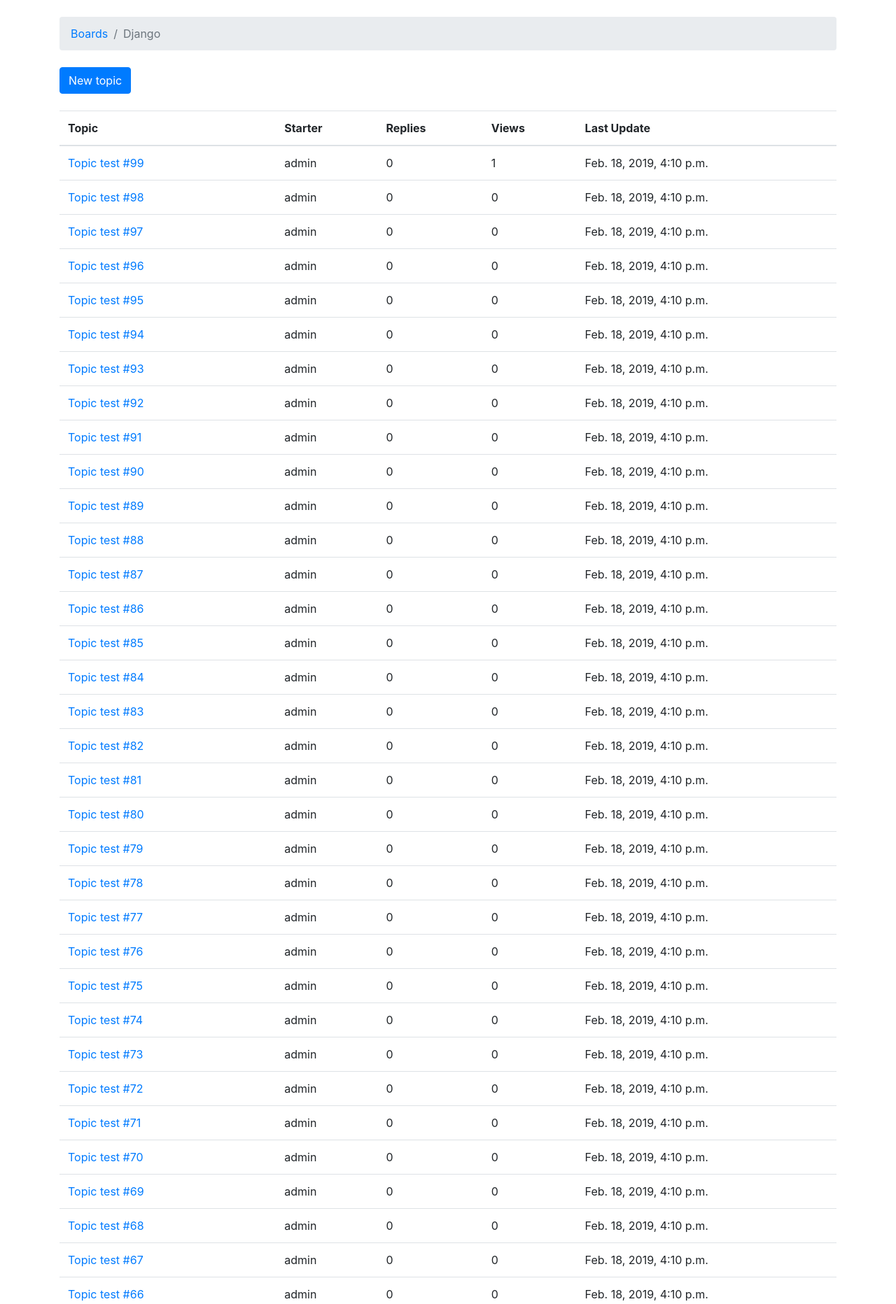
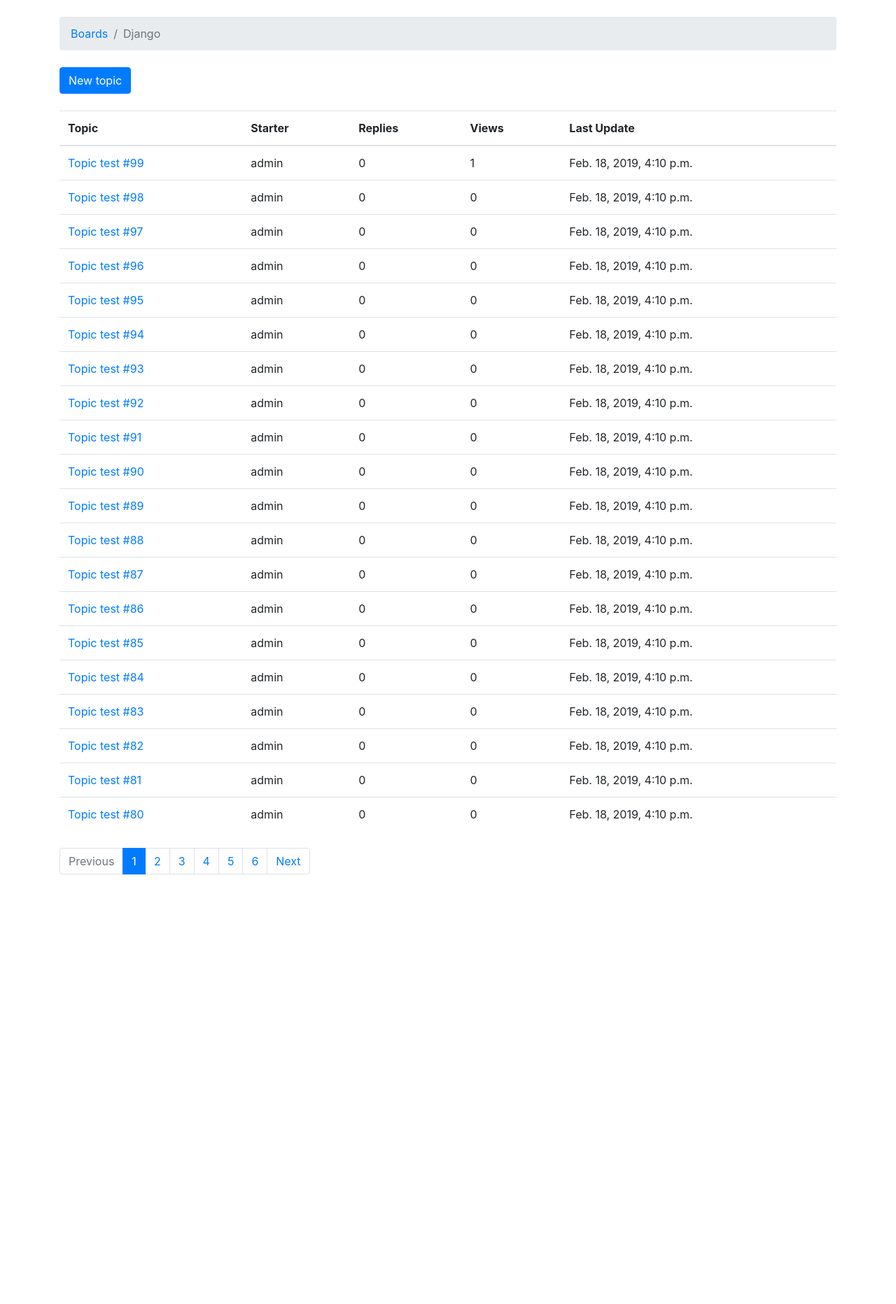
Before and after one commit to calindoran/DjangoBoards, a Django app: page /boards/1/ in a window 1280 px wide. Shown: the part 56-1920 px from the top of the page at 70% size. After the commit the page ends 1306 px from the top, so only its background shows below. Run offline with Django 3.2, Linux system fonts and the light colour scheme; data comes from the database, SQL or seed files in the repository; both versions use the stored data as it was after the commit; some libraries are stand-ins or nearby versions; some web fonts are replaced.

Commit message:
Part6, working to Reusable Paging

```diff
--- a/myproject/boards/views.py
+++ b/myproject/boards/views.py
@@ -4,20 +4,35 @@
 from django.http import HttpResponse
 from django.http import Http404
 from django.db.models import Count
+from django.utils import timezone
+from django.views.generic import UpdateView, ListView
+from django.utils.decorators import method_decorator
+from django.core.paginator import Paginator, EmptyPage, PageNotAnInteger
 
 from .forms import NewTopicForm, PostForm
 from .models import Board, Topic, Post
 
 # Create your views here.
 
-def home(request):
-    boards = Board.objects.all()
-    return render(request, 'home.html', {'boards': boards})
+class BoardListView(ListView):
+    model = Board
+    context_object_name = 'boards'
+    template_name = 'home.html'
 
-def board_topics(request, pk):
-    board = get_object_or_404(Board, pk=pk)
-    topics = board.topics.order_by('-last_updated').annotate(replies=Count('posts') - 1)
-    return render(request, 'topics.html', {'board': board, 'topics': topics})
+class TopicListView(ListView):
+    model = Topic
+    context_object_name = 'topics'
+    template_name = 'topics.html'
+    paginate_by = 20
+
+    def get_context_data(self, **kwargs):
+        kwargs['board'] = self.board
+        return super().get_context_data(**kwargs)
+
+    def get_queryset(self):
+        self.board = get_object_or_404(Board, pk=self.kwargs.get('pk'))
+        queryset = self.board.topics.order_by('-last_updated').annotate(replies=Count('posts') - 1)
+        return queryset
 
 @login_required
 def new_topic(request, pk):
@@ -59,3 +74,23 @@
     else:
         form = PostForm()
     return render(request, 'reply_topic.html', {'topic': topic, 'form': form})
+
+
+@method_decorator(login_required, name='dispatch')
+class PostUpdateView(UpdateView):
+    model = Post
+    fields = ('message', )
+    template_name = 'edit_post.html'
+    pk_url_kwarg = 'post_pk'
+    context_object_name = 'post'
+
+    def get_queryset(self):
+        queryset = super().get_queryset()
+        return queryset.filter(created_by=self.request.user)
+
+    def form_valid(self, form):
+        post = form.save(commit=False)
+        post.updated_by = self.request.user
+        post.updated_at = timezone.now()
+        post.save()
+        return redirect('topic_posts', pk=post.topic.board.pk, topic_pk=post.topic.pk)
--- a/myproject/myproject/urls.py
+++ b/myproject/myproject/urls.py
@@ -22,7 +22,7 @@
 from boards import views
 
 urlpatterns = [
-    url(r'^$', views.home, name='home'),
+    url(r'^$', views.BoardListView.as_view(), name='home'),
     url(r'^signup/$', accounts_views.signup, name='signup'),
     url(r'^login/$', auth_views.LoginView.as_view(template_name='login.html'), name='login'),
     url(r'^logout/$', auth_views.LogoutView.as_view(), name='logout'),
@@ -49,10 +49,12 @@
     url(r'^settings/password/done/$', auth_views.PasswordChangeDoneView.as_view(template_name='password_change_done.html'),
         name='password_change_done'),
 
-    url(r'^boards/(?P<pk>\d+)/$', views.board_topics, name='board_topics'),
+    url(r'^boards/(?P<pk>\d+)/$', views.TopicListView.as_view(), name='board_topics'),
     url(r'^boards/(?P<pk>\d+)/new/$', views.new_topic, name='new_topic'),
     url(r'^boards/(?P<pk>\d+)/topics/(?P<topic_pk>\d+)/$', views.topic_posts, name='topic_posts'),
     url(r'^boards/(?P<pk>\d+)/topics/(?P<topic_pk>\d+)/reply/$', views.reply_topic, name='reply_topic'),
+    url(r'^boards/(?P<pk>\d+)/topics/(?P<topic_pk>\d+)/posts/(?P<post_pk>\d+)/edit/$',
+        views.PostUpdateView.as_view(), name='edit_post'),
     url(r'^admin/', admin.site.urls),
 
 ]
--- a/myproject/templates/topic_posts.html
+++ b/myproject/templates/topic_posts.html
@@ -24,7 +24,7 @@
   <div class="card-body p-3">
     <div class="row">
       <div class="col-2">
-        <img src="{% static 'img/avatar.svg' %}" alt="{{ post.created_by.username }}" class="w-100">
+        <img src="{% static 'img/avatar.png' %}" alt="{{ post.created_by.username }}" class="w-100">
         <small>Posts: {{ post.created_by.posts.count }}</small>
       </div>
       <div class="col-10">
@@ -39,7 +39,7 @@
         {{ post.message }}
         {% if post.created_by == user %}
         <div class="mt-3">
-          <a href="#" class="btn btn-primary btn-sm" role="button">Edit</a>
+          <a href="{% url 'edit_post' post.topic.board.pk post.topic.pk post.pk %}" class="btn btn-primary btn-sm" role="button">Edit</a>
         </div>
         {% endif %}
       </div>
--- a/myproject/templates/topics.html
+++ b/myproject/templates/topics.html
@@ -14,7 +14,7 @@
   <a href="{% url 'new_topic' board.pk %}" class="btn btn-primary">New topic</a>
 </div>
 
-<table class="table">
+<table class="table mb-4">
   <thead class="thead-inverse">
     <tr>
       <th>Topic</th>
@@ -30,10 +30,52 @@
       <td><a href="{% url 'topic_posts' board.pk topic.pk %}">{{ topic.subject }}</a></td>
       <td>{{ topic.starter.username }}</td>
       <td>{{ topic.replies }}</td>
-      <td>{{ topic.views }}</td> <!-- here -->
+      <td>{{ topic.views }}</td>
       <td>{{ topic.last_updated }}</td>
     </tr>
     {% endfor %}
   </tbody>
 </table>
+
+{% if is_paginated %}
+<nav aria-label="Topics pagination" class="mb-4">
+  <ul class="pagination">
+    {% if page_obj.has_previous %}
+    <li class="page-item">
+      <a class="page-link" href="?page={{ page_obj.previous_page_number }}">Previous</a>
+    </li>
+    {% else %}
+    <li class="page-item disabled">
+      <span class="page-link">Previous</span>
+    </li>
+    {% endif %}
+
+    {% for page_num in paginator.page_range %}
+    {% if page_obj.number == page_num %}
+    <li class="page-item active">
+      <span class="page-link">
+        {{ page_num }}
+        <span class="sr-only">(current)</span>
+      </span>
+    </li>
+    {% else %}
+    <li class="page-item">
+      <a class="page-link" href="?page={{ page_num }}">{{ page_num }}</a>
+    </li>
+    {% endif %}
+    {% endfor %}
+
+    {% if page_obj.has_next %}
+    <li class="page-item">
+      <a class="page-link" href="?page={{ page_obj.next_page_number }}">Next</a>
+    </li>
+    {% else %}
+    <li class="page-item disabled">
+      <span class="page-link">Next</span>
+    </li>
+    {% endif %}
+  </ul>
+</nav>
+{% endif %}
+
 {% endblock %}
```
Also changed, not shown: myproject/boards/tests/test_view_board_topics.py (+2 -2 lines), myproject/boards/tests/test_view_edit_post.py (added, +110 -0 lines), myproject/boards/tests/test_view_home.py (+2 -2 lines), myproject/templates/edit_post.html (added, +20 -0 lines), myproject/db.sqlite3.
